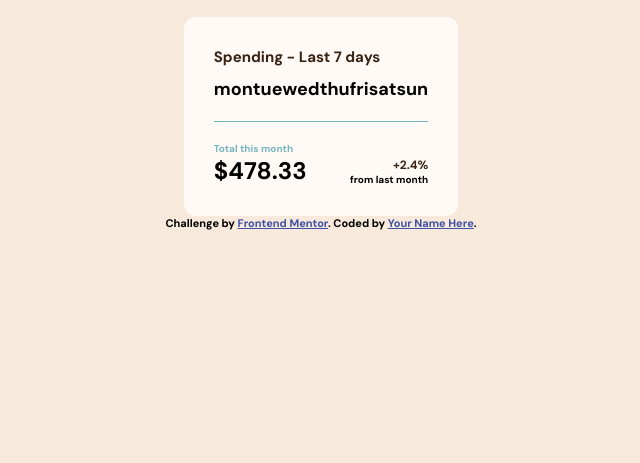
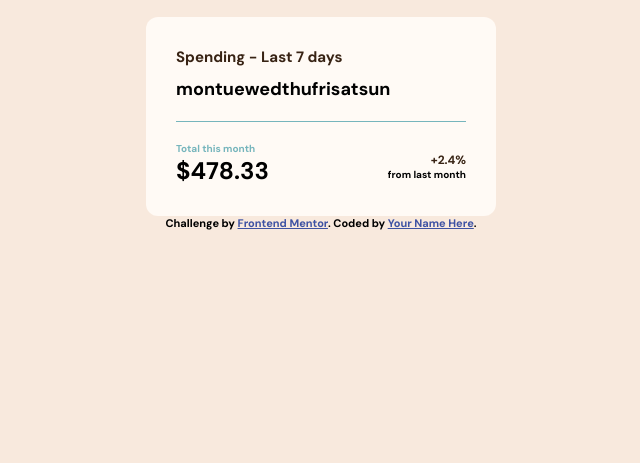
Before and after one commit to winsofttutorials/expenses-chart-component-main, a plain HTML site: page index.html in a window 1280 px wide. Shown: the part 337-800 px from the top of the page, without its empty margins (319-959 px from the left). Drawn offline with Linux system fonts and the light colour scheme.

Commit message:
first commit

```diff
--- a/style.css
+++ b/style.css
@@ -37,7 +37,8 @@ main {
 }
 
 .expenseFrame {
-  max-width: 450px;
+  width: 100%;
+  max-width: 350px;
 }
 
 .topFrame {
@@ -88,7 +89,7 @@ main {
 .totalExpense {
   display: flex;
   justify-content: space-between;
-  align-items: end;
+  align-items: flex-start;
   font-family: "DM Sans", sans-serif;
   font-size: 400;
 }
@@ -109,6 +110,7 @@ main {
 .index {
   font-size: 12px;
   color: var(--Dark-brown);
+  margin-top: 10px;
 }
 
 .duration {
```
